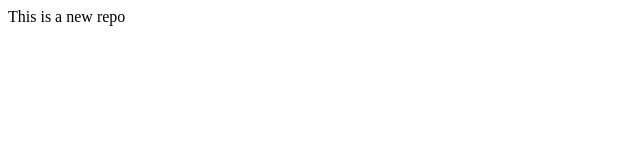
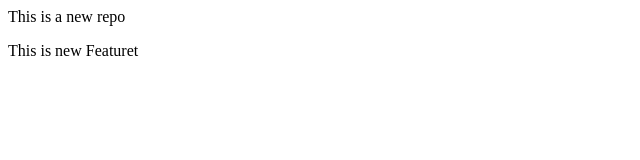
Before and after one commit to Krishna225/LocalRepo, a plain HTML site: page index.html in a window 1280 px wide. Shown: the whole page, without its empty margins (0-640 px from the left). Drawn offline with Linux system fonts and the light colour scheme.

Commit message:
Add New Feature

```diff
--- a/index.html
+++ b/index.html
@@ -1 +1,2 @@
 <p>This is a new repo</p>
+<p>This is new Featuret</p>
```
